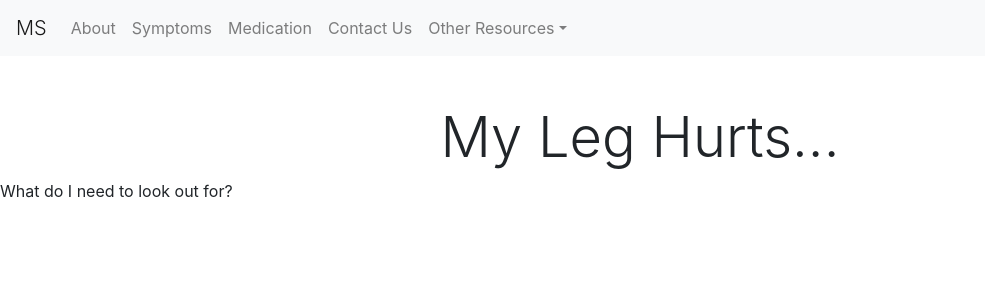
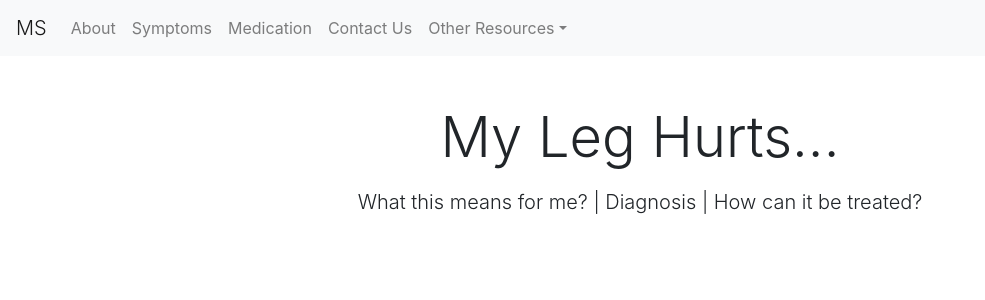
Before and after one commit to RQAJohnson/ms-blog, a React (Create React App) app: page /symptoms in a window 1280 px wide. Shown: the top 300 px of the page, without its empty margins (0-985 px from the left). Built offline with nearby package versions, Linux system fonts and the light colour scheme.

Commit message:
added a para with subheadings so users know what to expect from the page

```diff
--- a/src/Components/Symptoms/Symptoms.jsx
+++ b/src/Components/Symptoms/Symptoms.jsx
@@ -1,14 +1,15 @@
 
 const Symptoms = (props) => {
     return (
-        <>
-        <br></br>
-        <br></br>
-        <h1 className="text-black text-center display-4">My Leg Hurts...</h1>
-        <p>What do I need to look out for?</p>
-        <p>
+    <>
+    <br></br>
+    <br></br>
+    <h1 className="text-black text-center display-4">My Leg Hurts...</h1>
+    <div className="container" align="center">
+        <p className="lead text-center text-black pt-2 mb-5"> What this means for me? | Diagnosis | How can it be treated?
+        </p>
+    </div>
 
-        </p>
         </>
     );
 }
```
